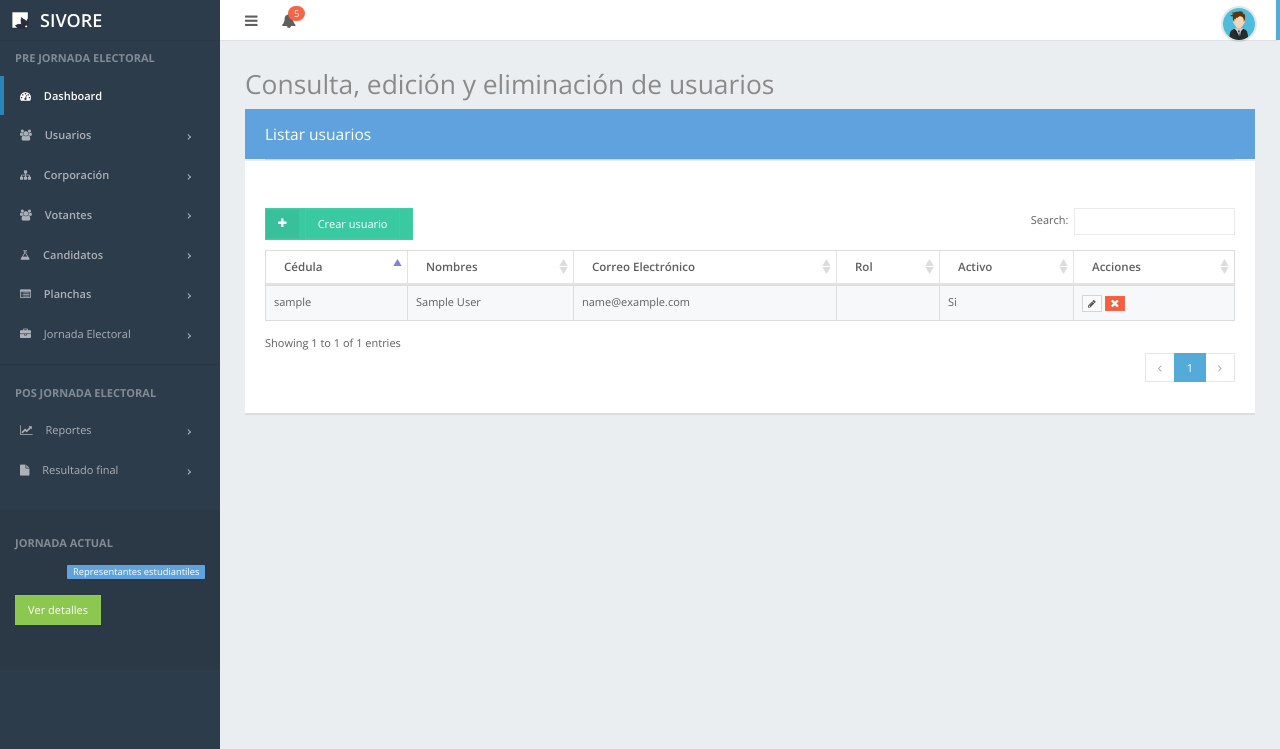
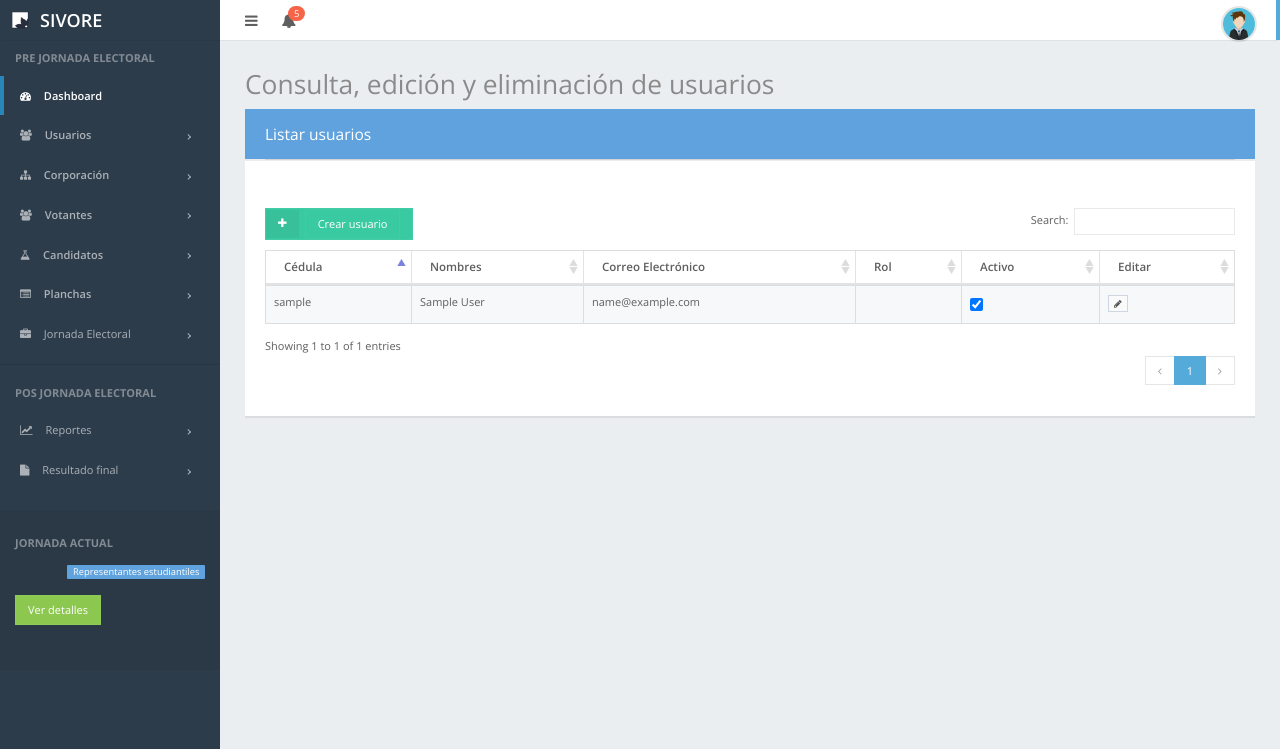
Before and after one commit to Jorgesolis1989/SIVORE, a Django app: template usuarios/templates/listar.html in a window 1280 px wide. Shown: the top 749 px of the page. Run offline with Django 3.2, Linux system fonts and the light colour scheme; tables that the repository leaves empty hold one stand-in row (values such as "Sample post"); the template is opened without the code that fills it: values that come from a table or form of the project are taken from there, most other values are stand-ins (such as "Sample title", 1, 10 or a date in 2020); some libraries are stand-ins or nearby versions.

Commit message:
se adiciona el boton activar a todas los template listar y se comenta el boton eliminar

```diff
--- a/candidatos/templates/listar_candidatos.html
+++ b/candidatos/templates/listar_candidatos.html
@@ -24,7 +24,8 @@
                     <th>Apellidos</th>
                     <th class="min-tablet">Tipo de Candidato</th>
                     <th class="min-tablet">Corporación</th>
-                    <th class="min-tablet">Acciones</th>
+                    <th class="min-tablet">Activar</th>
+                    <th class="min-tablet">Editar</th>
                 </tr>
             </thead>
             <tbody>
@@ -35,10 +36,11 @@
                         <td>{{ candidato.votante.usuario.last_name}}</td>
                         <td>{{ candidato.tipo_candidato}}</td>
                         <td>{{ candidato.corporacion}}</td>
+                        <td><input id="demo-sw-checked" type="checkbox" checked></td>
                         <td>
                             <!--acciones - boton editar y eliminar-->
                             <a class="btn btn-xs btn-default add-tooltip" data-toggle="tooltip" href="/candidatos/editar/{{ candidato.votante.codigo }}" data-original-title="Edit" data-container="body"><i class="fa fa-pencil"></i></a>
-                            <a id="{{ votante.usuario_id }}" name="votante" class="demo-bootbox-confirm"  data-toggle="tooltip" href="#" data-original-title="Delete" data-container="body"><i class="btn btn-xs btn-danger add-tooltip btn-info fa fa-times"></i></a>
+                            <!--<a id="{{ votante.usuario_id }}" name="votante" class="demo-bootbox-confirm"  data-toggle="tooltip" href="#" data-original-title="Delete" data-container="body"><i class="btn btn-xs btn-danger add-tooltip btn-info fa fa-times"></i></a>-->
                         </td>
                     </tr>
                 {% endfor %}
--- a/corporaciones/templates/listar_corporaciones.html
+++ b/corporaciones/templates/listar_corporaciones.html
@@ -22,7 +22,8 @@
                     <th>Id</th>
                     <th>Nombre</th>
                     <th class="min-tablet"> Facultad</th>
-                    <th class="min-desktop">Acciones</th>
+                    <th class="min-desktop">Activar</th>
+                    <th class="min-desktop">Editar</th>
                 </tr>
             </thead>
             <tbody>
@@ -35,9 +36,10 @@
                         {% else %}
                             <td>No aplica</td>
                         {% endif %}
+                        <td><input id="demo-sw-checked" type="checkbox" checked></td>
                         <td>
                             <a class="btn btn-xs btn-default add-tooltip" data-toggle="tooltip" href="/corporaciones/editar/{{ corporacion.id_corporation }}" data-original-title="Edit" data-container="body"><i class="fa fa-pencil"></i></a>
-                            <a id="{{ corporacion.id_corporation }}" class="demo-bootbox-confirm-corp"  data-toggle="tooltip" href="#" data-original-title="Delete" data-container="body"><i class="btn btn-xs btn-danger add-tooltip btn-info fa fa-times"></i></a>
+                            <!--<a id="{{ corporacion.id_corporation }}" class="demo-bootbox-confirm-corp"  data-toggle="tooltip" href="#" data-original-title="Delete" data-container="body"><i class="btn btn-xs btn-danger add-tooltip btn-info fa fa-times"></i></a>-->
                         </td>
                     </tr>
                 {% endfor %}
--- a/templates/base-admin.html
+++ b/templates/base-admin.html
@@ -60,6 +60,9 @@
     <link href="{% static 'plugins/chosen/chosen.min.css' %}" rel="stylesheet">
     <!--Chosen [ OPTIONAL ]-->
     <link href="{% static 'plugins/chosen/chosen.css' %}" rel="stylesheet">
+
+    <!--Switchery [ OPTIONAL ]-->
+    <link href="{% static 'plugins/switchery/switchery.min.css'%}" rel="stylesheet">
 
     <!--SCRIPT-->
     <!--=================================================-->
@@ -1003,5 +1006,8 @@
 
     <!--Form Wizard [ SAMPLE ]-->
     <script src="{% static 'js/demo/form-wizard.js'%}"></script>
+
+    <!--Switchery [ OPTIONAL ]-->
+    <script src="{% static 'plugins/switchery/switchery.min.js'%}"></script>
 </body>
 </html>
--- a/usuarios/templates/listar.html
+++ b/usuarios/templates/listar.html
@@ -22,7 +22,7 @@
                     <th class="min-tablet">Correo Electrónico</th>
                     <th class="min-tablet">Rol</th>
                     <th class="min-tablet">Activo</th>
-                    <th class="min-desktop">Acciones</th>
+                    <th class="min-desktop">Editar</th>
                 </tr>
             </thead>
             <tbody>
@@ -33,14 +33,15 @@
                         <td>{{ usuario.email }}</td>
 
                         <td>{{ usuario.user_permissions.get.codename }}</td>
-                        {%  if usuario.is_active%}<td> Si</td>
-                        {% else %}<td>No</td>
+                        {%  if usuario.is_active%}
+                            <td><input id="demo-sw-checked" type="checkbox" checked></td>
+                        {% else %}
+                            <td><input id="demo-sw-checked" type="checkbox"></td>
                         {% endif %}
-
                         <td>
                             <!--acciones - boton editar y eliminar-->
                             <a class="btn btn-xs btn-default add-tooltip" data-toggle="tooltip" href="/usuarios/editar/{{ usuario.username }}" data-original-title="Edit" data-container="body"><i class="fa fa-pencil"></i></a>
-                            <a id="{{ usuario.username }}" name="usuario" class="demo-bootbox-confirm"  data-toggle="tooltip" href="#" data-original-title="Delete" data-container="body"><i class="btn btn-xs btn-danger add-tooltip btn-info fa fa-times"></i></a>
+                            <!--<a id="{{ usuario.username }}" name="usuario" class="demo-bootbox-confirm"  data-toggle="tooltip" href="#" data-original-title="Delete" data-container="body"><i class="btn btn-xs btn-danger add-tooltip btn-info fa fa-times"></i></a>-->
                         </td>
                     </tr>
                 {% endfor %}
--- a/votantes/templates/listar_votantes.html
+++ b/votantes/templates/listar_votantes.html
@@ -22,7 +22,8 @@
                     <th>Código estudiante</th>
                     <th class="min-tablet">Nombre estudiante</th>
                     <th class="min-tablet">Plan</th>
-                    <th class="min-desktop">Acciones</th>
+                    <th class="min-tablet">Activar</th>
+                    <th class="min-desktop">Editar</th>
                 </tr>
             </thead>
             <tbody>
@@ -31,10 +32,11 @@
                         <td>{{ votante.codigo}}</td>
                         <td>{{ votante.usuario.first_name}} {{ votante.usuario.last_name}} </td>
                         <td>{{ votante.plan_id}} -  {{ votante.plan.name_corporation }}</td>
+                        <td><input id="demo-sw-checked" type="checkbox" checked></td>
                         <td>
                             <!--acciones - boton editar y eliminar-->
                             <a class="btn btn-xs btn-default add-tooltip" data-toggle="tooltip" href="/usuarios/editar/{{ votante.usuario_id }}" data-original-title="Edit" data-container="body"><i class="fa fa-pencil"></i></a>
-                            <a id="{{ votante.usuario_id }}" name="votante" class="demo-bootbox-confirm"  data-toggle="tooltip" href="#" data-original-title="Delete" data-container="body"><i class="btn btn-xs btn-danger add-tooltip btn-info fa fa-times"></i></a>
+                            <!--<a id="{{ votante.usuario_id }}" name="votante" class="demo-bootbox-confirm"  data-toggle="tooltip" href="#" data-original-title="Delete" data-container="body"><i class="btn btn-xs btn-danger add-tooltip btn-info fa fa-times"></i></a>-->
                         </td>
                     </tr>
                 {% endfor %}
```
